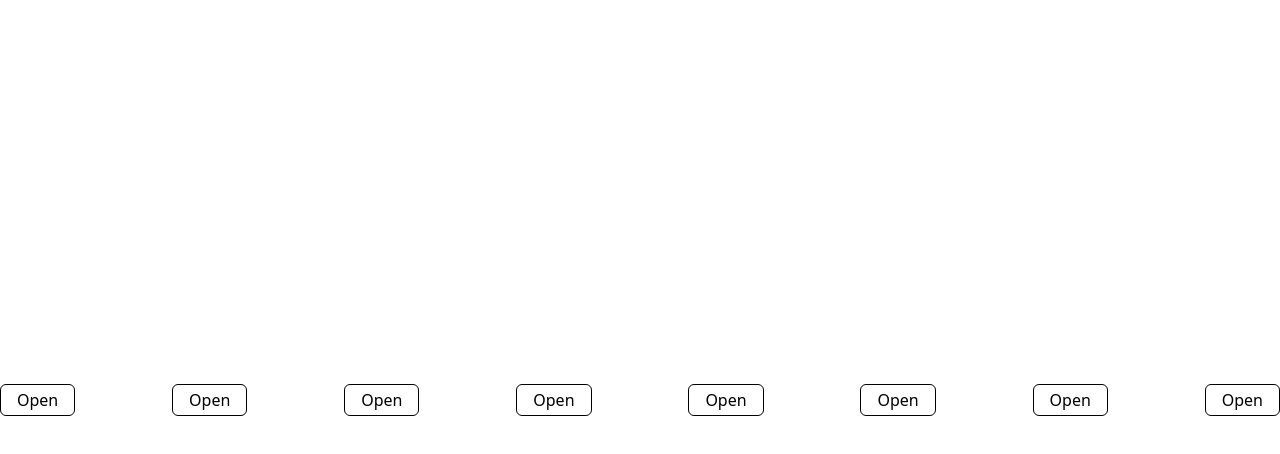
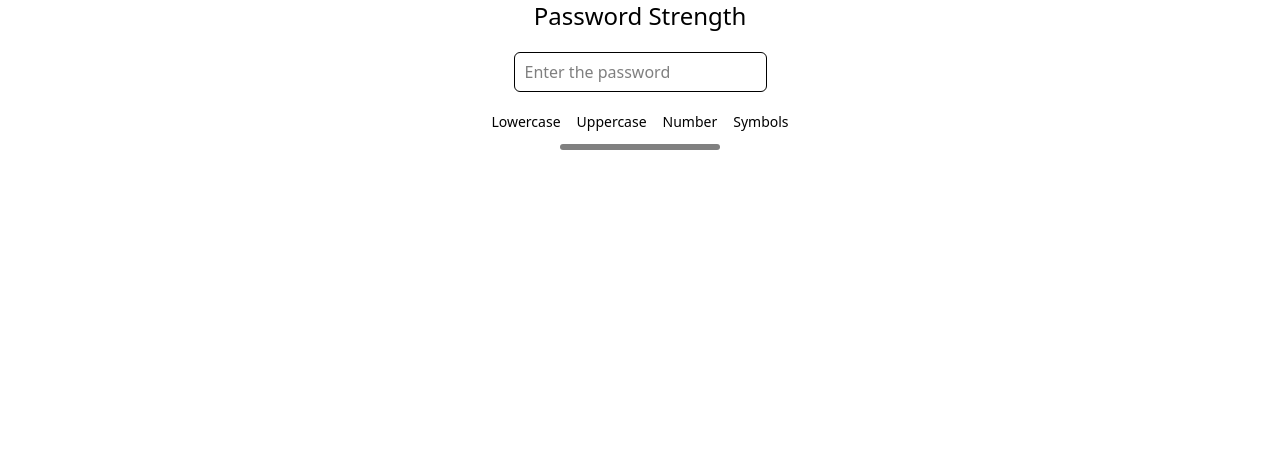
Before and after one commit to anish-f60/React-Component, a React (Vite) app: page / in a window 1280 px wide. Shown: the top 454 px of the page. Built offline with nearby package versions, Linux system fonts and the light colour scheme.

Commit message:
feat: create password strength component

```diff
--- a/src/App.jsx
+++ b/src/App.jsx
@@ -11,6 +11,7 @@ import DropdownMenu from "./components/DropdownMenu/DropdownMenu";
 import DropdownMenuTrigger from "./components/DropdownMenu/DropdownMenuTrigger";
 import DropdownMenuContent from "./components/DropdownMenu/DropdownMenuContent";
 import DropdownMenuItem from "./components/DropdownMenu/DropdownMenuItem";
+import PasswordStrength from "./components/PasswordStrength/PasswordStrength";
 
 const DATA = [
   {
@@ -150,7 +151,7 @@ function App() {
         </Select>
       </div> */}
       {/* <Comments /> */}
-      <div className="flex  gap-4 justify-between items-center h-screen w-full">
+      {/* <div className="flex  gap-4 justify-between items-center h-screen w-full">
         <DropdownMenu>
           <DropdownMenuTrigger>Open</DropdownMenuTrigger>
           <DropdownMenuContent>
@@ -338,7 +339,8 @@ function App() {
             <DropdownMenuItem>Logout</DropdownMenuItem>
           </DropdownMenuContent>
         </DropdownMenu>
-      </div>
+      </div> */}
+      <PasswordStrength />
     </>
   );
 }
--- /dev/null
+++ b/src/components/PasswordStrength/PasswordStrength.jsx
@@ -0,0 +1,84 @@
+import { useState } from "react";
+
+const PasswordStrength = () => {
+  const [password, setPassword] = useState("");
+
+  const PASSWORD_CHECKS = [
+    {
+      name: "Lowercase",
+      regex: /[a-z]/,
+    },
+    {
+      name: "Uppercase",
+      regex: /[A-Z]/,
+    },
+    {
+      name: "Number",
+      regex: /[0-9]/,
+    },
+    {
+      name: "Symbols",
+      regex: /[^a-zA-Z0-9\s]/,
+    },
+  ];
+
+  function getProgressLength() {
+    let score = 0;
+
+    if (password.length > 3) {
+      score = Math.min(6, Math.floor(password.length / 3));
+      score +=
+        +/[a-z]/.test(password) +
+        +/[A-Z]/.test(password) +
+        +/[0-9]/.test(password) +
+        +/[^a-zA-Z0-9\s]/.test(password);
+    }
+
+    return score;
+  }
+
+  let passwordStrengthLabel;
+
+  if (getProgressLength() < 3) {
+    passwordStrengthLabel = "Weak";
+  } else if (getProgressLength() < 6) {
+    passwordStrengthLabel = "Medium";
+  } else if (getProgressLength() > 6) {
+    passwordStrengthLabel = "Strong";
+  }
+
+  return (
+    <div>
+      <h1 className="text-2xl text-center">Password Strength</h1>
+      <div className="mt-5 flex flex-col justify-center items-center">
+        <input
+          placeholder="Enter the password"
+          type="text"
+          onChange={(e) => setPassword(e.target.value)}
+          className="h-10 rounded-md px-2.5 border mb-5"
+        />
+        <div className="password-checks flex items-center gap-4">
+          {PASSWORD_CHECKS.map((check) => {
+            return (
+              <p
+                className={`${
+                  check.regex.test(password) ? "text-green-700" : "text-black"
+                } text-sm transition-colors`}
+              >
+                {check.name}
+              </p>
+            );
+          })}
+        </div>
+        <progress
+          value={getProgressLength()}
+          max={10}
+          className={`bg-gray-200 h-1.5 rounded-full overflow-hidden my-3`}
+        ></progress>
+        {password && <p>Your password is {passwordStrengthLabel}</p>}
+      </div>
+    </div>
+  );
+};
+
+export default PasswordStrength;
```
